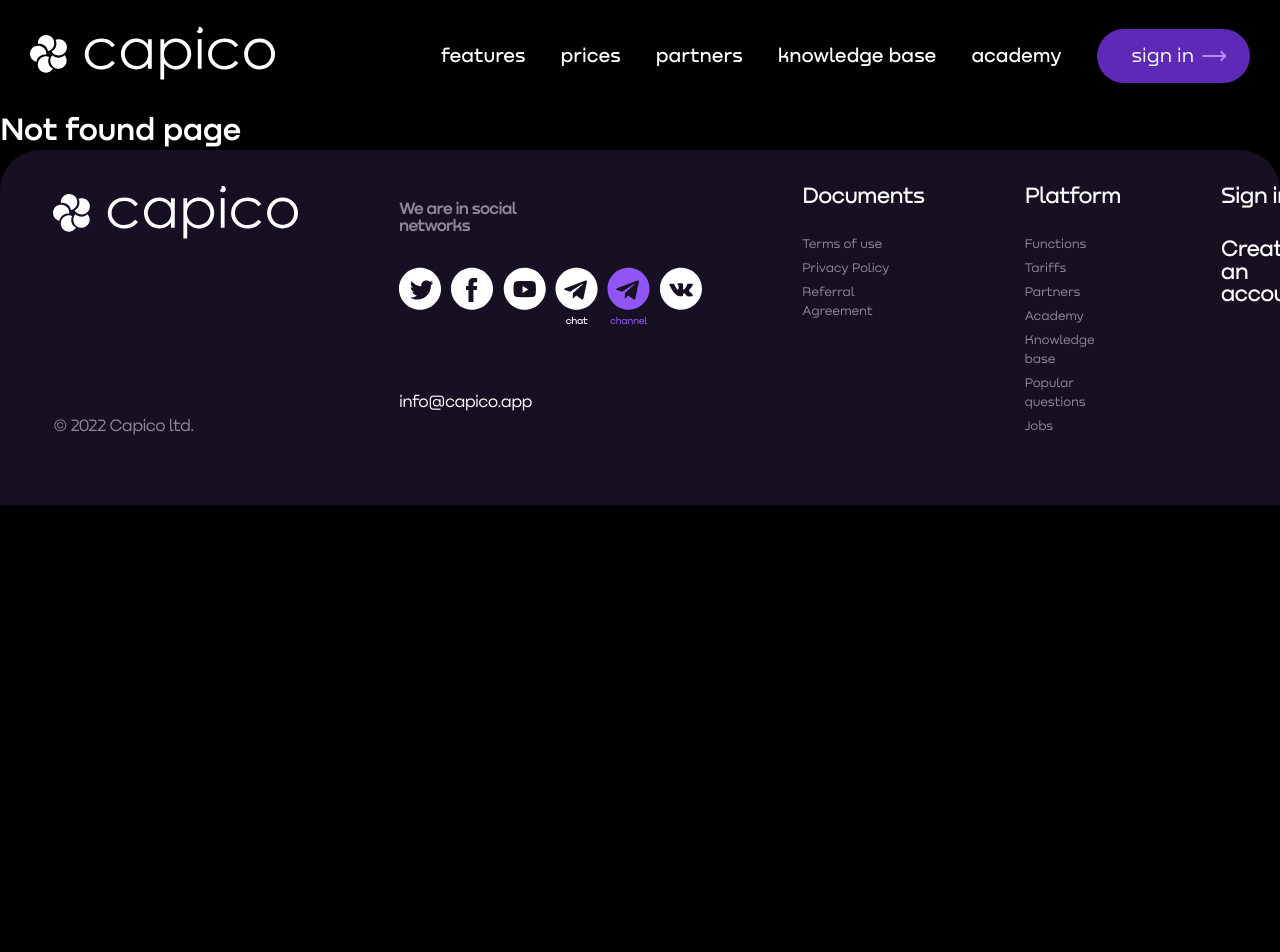
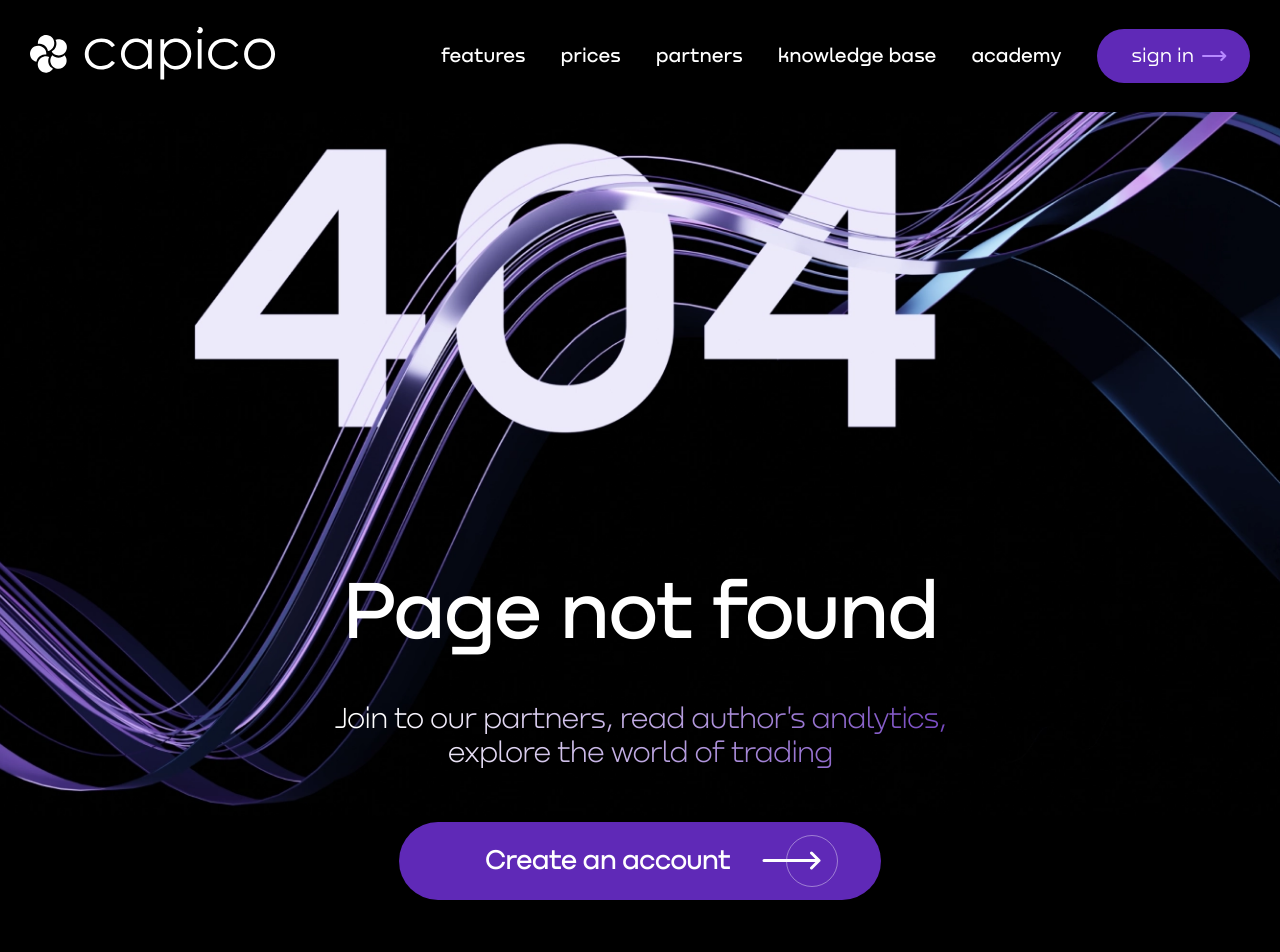
Before and after one commit to DaniilSerga/Capico, a React (Create React App) app: page /not-found in a window 1280 px wide. Shown: the top 952 px of the page. Before the commit the page ends 800 px from the top, so only its background shows below. Built offline with nearby package versions, Linux system fonts and the light colour scheme.

Commit message:
feat: add notFound page

```diff
--- a/src/components/Header/Header.module.scss
+++ b/src/components/Header/Header.module.scss
@@ -7,7 +7,6 @@
     gap: 10px;
     max-height: 90px;
     padding: 27px 30px;
-
 }
 
 .links {
--- a/src/components/Header/Header.tsx
+++ b/src/components/Header/Header.tsx
@@ -19,7 +19,7 @@
                 <Link to="not-found">academy</Link>
 
                 {/* Sign in */}
-                <Link to="/sign-in" className={styles.signIn}>
+                <Link to="/not-found" className={styles.signIn}>
                     sign in
                     <img src={arrowRight} alt=""/>
                 </Link>
--- a/src/pages/MainNavigator/MainNavigator.tsx
+++ b/src/pages/MainNavigator/MainNavigator.tsx
@@ -6,9 +6,9 @@
     return (
         <Routes>
             <Route index path='/' element={<MainPage />} />
-            <Route path='pricing' element={<PricingPage />} />
-            <Route path='partners' element={<PartnersPage />} />
-            <Route path='not-found' element={<NotFoundPage />} />
+            <Route path='/pricing' element={<PricingPage />} />
+            <Route path='/partners' element={<PartnersPage />} />
+            <Route path='/not-found' element={<NotFoundPage />} />
         </Routes>
     );
 };
--- a/src/pages/NotFoundPage/NotFoundPage.module.scss
+++ b/src/pages/NotFoundPage/NotFoundPage.module.scss
@@ -0,0 +1,76 @@
+@import 'styles/colors';
+@import 'styles/mixins';
+
+.sectionContainer {
+    display: grid;
+    place-items: center;
+    padding: 464px 0 84px;
+    background: url('../../assets/images/notFoundBackground.webp');
+    background-size: cover;
+    background-position: center -168px;
+    background-repeat: no-repeat;
+}
+
+.contentContainer {
+    display: flex;
+    flex-direction: column;
+    align-items: center;
+    justify-content: center;
+    gap: 50px;
+
+    & > h2 {
+        font-size: 82.2px;
+        font-weight: 500;
+        line-height: 78.09px;
+        letter-spacing: -0.02em;
+        text-align: center;
+    }
+
+    & > p {
+        @include gradientText(linear-gradient(95.62deg, #FFFFFF 6.35%, #5F29B7 115.75%));
+        font-size: 30px;
+        font-weight: 300;
+        line-height: 33.9px;
+        letter-spacing: -0.04em;
+        text-align: center;
+    }
+}
+
+.createAccountButton {
+    cursor: pointer;
+    position: relative;
+    align-self: center;
+    padding: 26px 151px 26px 86px;
+    color: $white;
+    font-size: 28px;
+    font-weight: 500;
+    line-height: 26.04px;
+    letter-spacing: -0.03em;
+    text-align: center;
+    border: none;
+    border-radius: 70px;
+    background-color: $grape;
+    transition: all 0.3s;
+
+    &:hover {
+        background-color: $blueViolet;
+    }
+}
+
+.buttonIconWrapper {
+    position: absolute;
+    top: 0;
+    bottom: 0;
+    right: 43px;
+    display: grid;
+    place-items: center;
+    width: 50px;
+    height: 50px;
+    margin: auto 0;
+    border-radius: 100%;
+    border: 1px solid rgba($white, 0.4);
+
+    & > img {
+        transform: translateX(-25px);
+    }
+}
--- a/src/pages/NotFoundPage/NotFoundPage.tsx
+++ b/src/pages/NotFoundPage/NotFoundPage.tsx
@@ -1,11 +1,22 @@
 import React, {FC} from 'react';
 import styles from './NotFoundPage.module.scss';
+import arrow from 'assets/icons/arrowRightLong.svg';
+import arrowColor from 'assets/icons/arrowRightPurple.svg';
 
 const NotFoundPage: FC = () => {
     return (
-        <div>
-            <h1>Not found page</h1>
-        </div>
+        <section className={styles.sectionContainer}>
+            <div className={styles.contentContainer}>
+                <h2>Page not found</h2>
+                <p>Join to our partners, read author's analytics,<br />explore the world of trading</p>
+                <button className={styles.createAccountButton}>
+                    Create an account
+                    <div className={styles.buttonIconWrapper}>
+                        <img src={arrow} alt="" />
+                    </div>
+                </button>
+            </div>
+        </section>
     );
 };
 
```
Also changed, not shown: src/assets/images/notFoundBackground.webp (added).
